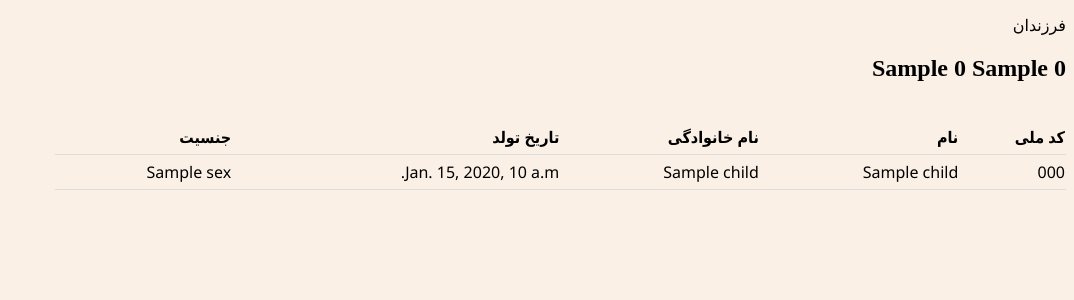
After one commit to esiehsan/phonbook, a Django app: template childs/templates/childs.html in a window 1280 px wide. The commit adds this page. Shown: the top 300 px of the page, without its empty margins (206-1280 px from the left). Run offline with Django 4.2, Linux system fonts and the light colour scheme; the template is opened without the code that fills it: most values are stand-ins (such as "Sample title", 1, 10 or a date in 2020); parts of the project's set-up code (start-up, migrations or seed data) failed here and were passed over.

Commit message:
add informations of employees and information of childs for each

```diff
--- /dev/null
+++ b/childs/templates/childs.html
@@ -0,0 +1,34 @@
+{% load static %}
+<!DOCTYPE html>
+<html dir="rtl">
+    <head>
+        <link href="{% static 'mystyle.css' %}" rel="stylesheet" />
+        <title>فرزند همکار</title>
+    </head>
+    <body>
+        <p>فرزندان
+            <h2>{{employee.0.fName}} {{employee.0.lName}}</h2>
+        </p>
+        <br/>
+        <table width="80%">
+            <tr>
+                <th> کد ملی</th>
+                <th> نام</th>
+                <th> نام خانوادگی</th>
+                <th> تاریخ تولد </th>
+                <th> جنسیت </th>
+            </tr>
+            {% for child in childs %}
+            <tr>
+                <td> {{child.nationalCode}}</th>
+                <td> {{child.fName}}</td>
+                <td> {{child.lName}}</td>
+                <td> {{child.date_of_birth}}</td>
+                <td> {{child.sex}}</td>
+            </tr>
+            {% endfor %}
+
+        </table>
+
+    </body>
+</html>
--- a/childs/templates/employees.html
+++ b/childs/templates/employees.html
@@ -6,7 +6,7 @@
         <title>همکاران</title>
     </head>
     <body>
-        <h2>لیست همکاران</h2>
+        <h2>{{var}}</h2>
         <br/>
         <table width="80%">
             <tr>
@@ -23,6 +23,8 @@
                 <td> {{employee.lName}}</td>
                 <td> {{employee.get_type_of_employment_display}}</td>
                 <td> {{employee.get_employment_status_display}}</td>
+
+                <td><a href="/family/childs/?nCode={{employee.nationalCode}}">مشخصات فرزندان</a> </td>
             </tr>
             {% endfor %}
         </table>
--- a/childs/urls.py
+++ b/childs/urls.py
@@ -5,4 +5,5 @@ from . import views
 
 urlpatterns = [
     path('employees/', views.employees),
+    path('childs/', views.childs),
 ]
--- a/phonbook/urls.py
+++ b/phonbook/urls.py
@@ -20,5 +20,5 @@ from django.urls import include
 urlpatterns = [
     path('admin/', admin.site.urls),
     path('phonebook/', include('web.urls')),
-    path('', include('childs.urls')),
+    path('family/', include('childs.urls')),
 ]
```
Also changed, not shown: childs/models.py (+5 -3 lines), childs/views.py (+14 -0 lines), web/templates/all_person.html (+19 -21 lines).
